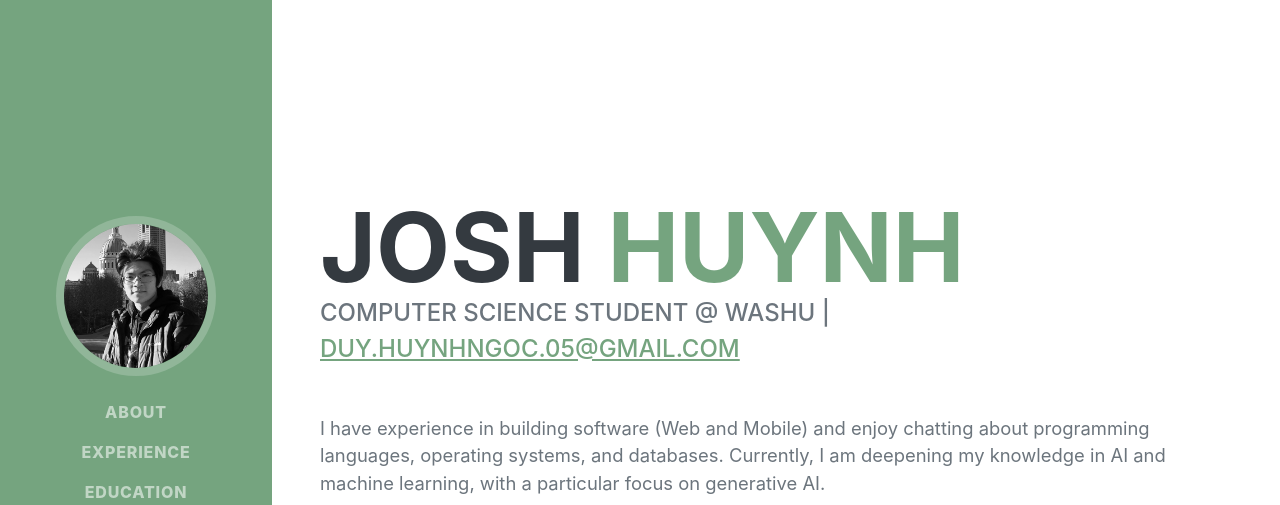
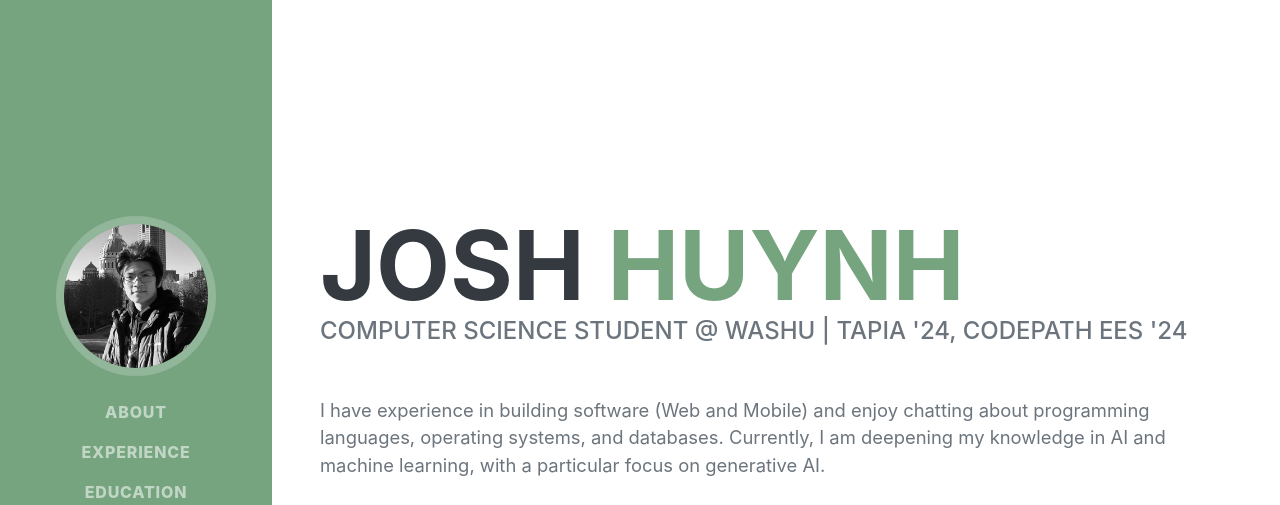
Before and after one commit to joshhn/joshhn.github.io, a plain HTML site: page index.html in a window 1280 px wide. Shown: the top 505 px of the page. Drawn offline with nearby package versions, Linux system fonts and the light colour scheme; a web font is replaced by a local one.

Commit message:
Update index.html

```diff
--- a/index.html
+++ b/index.html
@@ -43,8 +43,7 @@
                         <span class="text-primary">Huynh</span>
                     </h1>
                     <div class="subheading mb-5">
-                        Computer Science student @ WashU |
-                        <a href="mailto:duy.huynhngoc.05@gmail.com">duy.huynhngoc.05@gmail.com</a>
+                        Computer Science student @ WashU | Tapia '24, CodePath EES '24
                     </div>
                     <p class="lead mb-5">I have experience in building software (Web and Mobile) and enjoy chatting about programming languages, operating systems, and databases. Currently, I am deepening my knowledge in AI and machine learning, with a particular focus on generative AI.</p>
                     <div class="social-icons">
```
